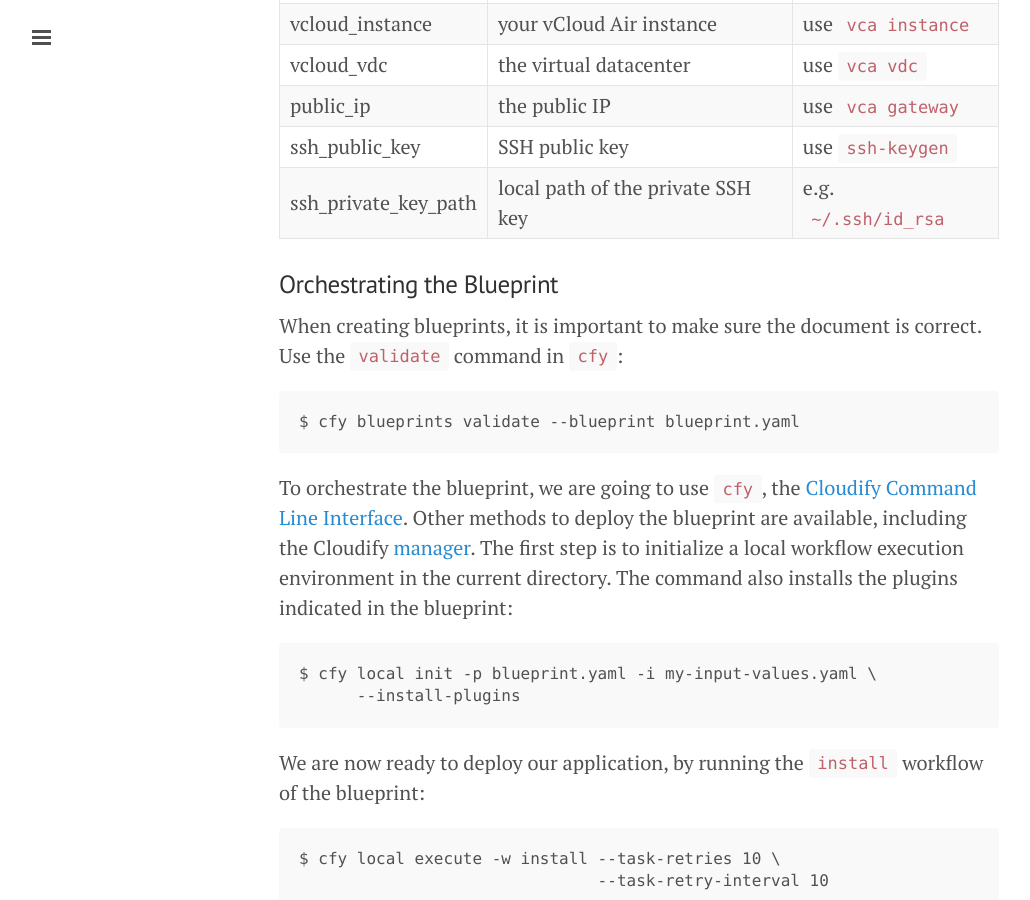
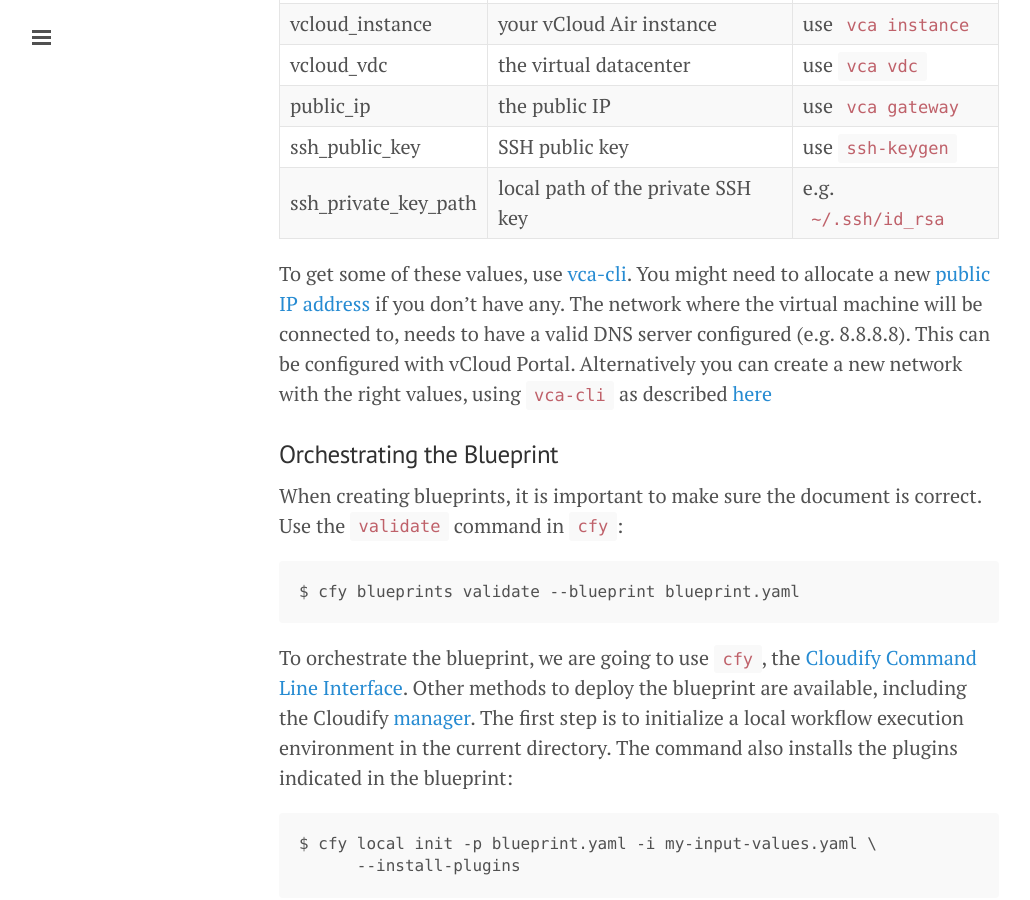
Before and after one commit to pacogomez/pacogomez.github.io, a Jekyll site: the page built from _posts/2015-05-05-tosca-blueprints-at-vcloud-air.md, in a window 1280 px wide and 900 px high, scrolled down 2254 px. Shown: the whole window, without its empty margins (1-1031 px from the left). Built offline with Jekyll 4.4.1, drawn with Linux system fonts in a browser that asks for light colours; nearby versions of some CDN libraries; Markdown is read by kramdown in place of the engine named in the settings; comment, search, counter and statistics services are not loaded.

Commit message:
added notes

```diff
--- a/_posts/2015-05-05-tosca-blueprints-at-vcloud-air.md
+++ b/_posts/2015-05-05-tosca-blueprints-at-vcloud-air.md
@@ -62,6 +62,8 @@
 | public_ip | the public IP | use `vca gateway` |
 | ssh_public_key | SSH public key | use `ssh-keygen`|
 | ssh_private_key_path | local path of the private SSH key | e.g. `~/.ssh/id_rsa` |
+
+To get some of these values, use [vca-cli](https://github.com/vmware/vca-cli/wiki). You might need to allocate a new [public IP address](https://github.com/vmware/vca-cli/wiki/Networking#public-ip-addresses) if you don't have any. The network where the virtual machine will be connected to, needs to have a valid DNS server configured (e.g. 8.8.8.8). This can be configured with vCloud Portal. Alternatively you can create a new network with the right values, using `vca-cli` as described [here](https://github.com/vmware/vca-cli/wiki/Networking#working-with-networks)
 
 ### Orchestrating the Blueprint
 
```
